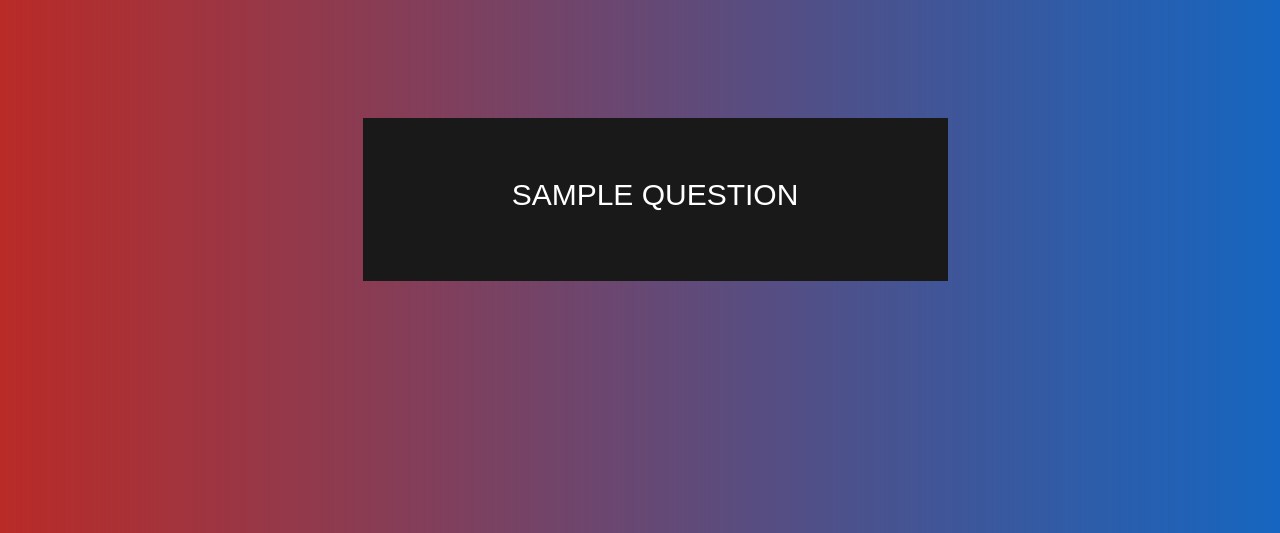
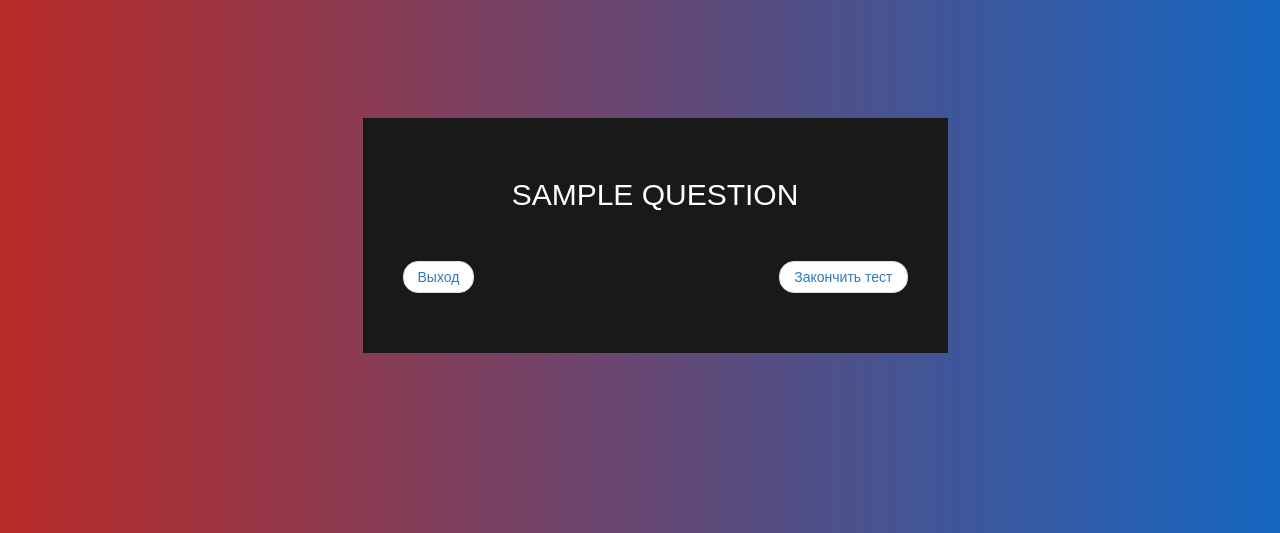
Before and after one commit to IvanSaratov/FlaskQuiz, a Flask app: page /card/1/0 in a window 1280 px wide. Shown: the top 533 px of the page. Run offline with Flask 2, Linux system fonts and the light colour scheme; a user stored in the database is signed in; tables that the repository leaves empty hold one stand-in row (values such as "Sample post"); some libraries are stand-ins or nearby versions.

Commit message:
Added pagination

```diff
--- a/app/templates/card.html
+++ b/app/templates/card.html
@@ -19,6 +19,22 @@
                         {% endif %}
                         <br>
                     {% endfor %}
+                    <nav>
+                        <ul class="pager">
+                            <li class="previous" style="background: green">
+                                <a href="{{ url_for('main.list') }}">Выход</a>
+                            </li>
+                            <li class="next">
+                                {% if next_url %}
+                                    <a href="{{ next_url or '#' }}">
+                                        Следующий вопрос<span aria-hidden="true">&rarr;</span>
+                                    </a>
+                                {% else %}
+                                    <a href="{{ url_for('main.list') }}">Закончить тест</a>
+                                {% endif %}
+                            </li>
+                        </ul>
+                    </nav>
                 </div>
             </div>
         </div>
--- a/app/templates/list.html
+++ b/app/templates/list.html
@@ -27,7 +27,7 @@
                                     {% endif %}
                                 {% endfor %}
                                     из {{ quiz.questions|length }}</td>
-                                <td><a href="#">Начать</a></td>
+                                <td><a href="{{ url_for('main.card', quiz_id=quiz.id, question_id=0) }}">Начать</a></td>
                             </tr>
                         {% endfor %}
                         </tbody>
```
